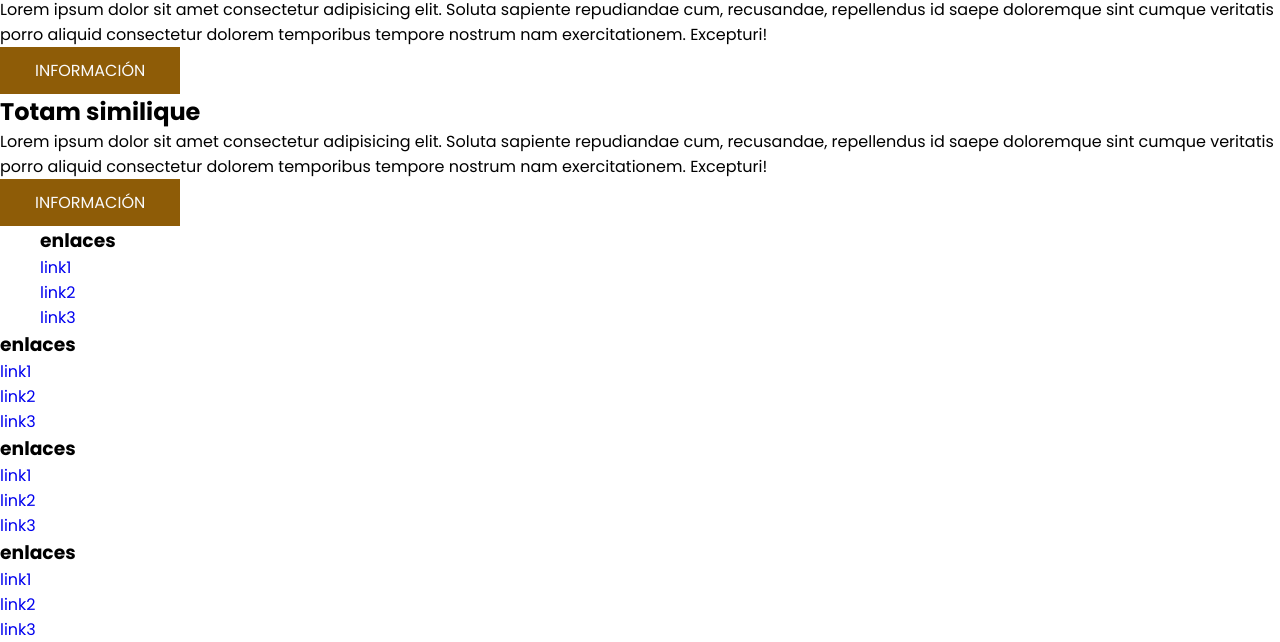
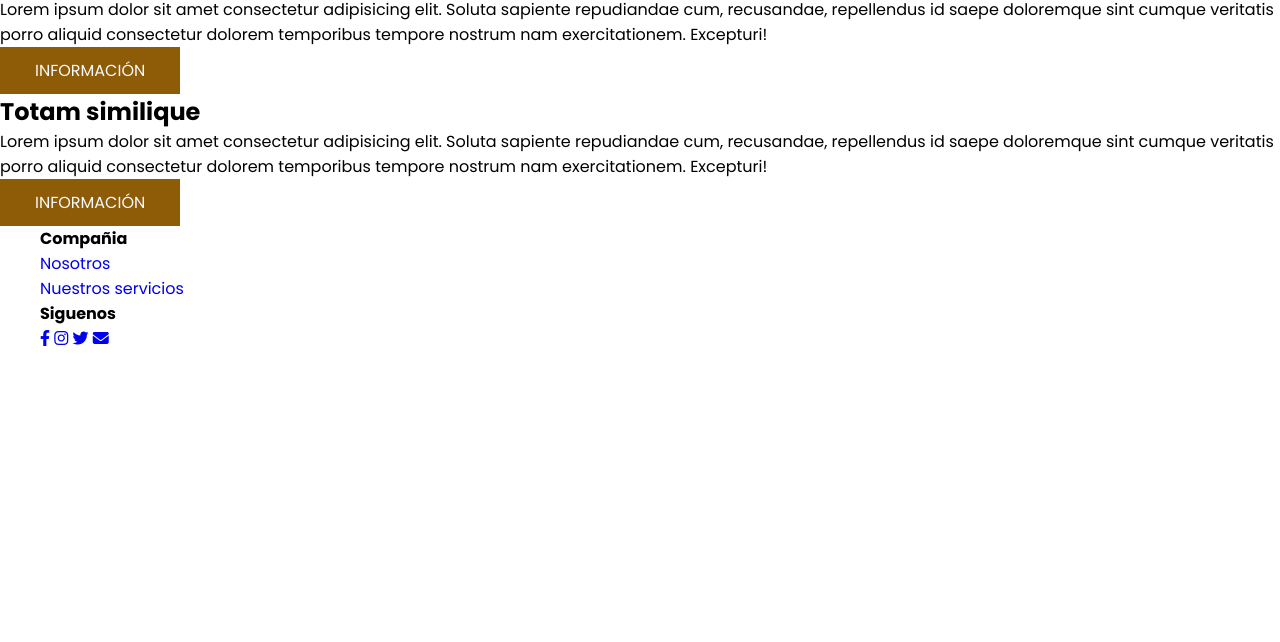
Before and after one commit to jga369/webYataros, a plain HTML site: page index.html in a window 1280 px wide. Shown: the part 2568-3210 px from the top of the page. After the commit the page ends 2919 px from the top, so only its background shows below. Drawn offline with Linux system fonts and the light colour scheme; a web font is replaced by a local one.

Commit message:
agregar iconos del footer

```diff
--- a/index.html
+++ b/index.html
@@ -5,6 +5,7 @@
     <meta http-equiv="X-UA-Compatible" content="IE=edge">
     <meta name="viewport" content="width=device-width, initial-scale=1.0">
     <link rel="stylesheet" href="style.css">
+    <link rel="stylesheet" href="https://cdnjs.cloudflare.com/ajax/libs/font-awesome/6.2.1/css/all.min.css">
     <title>Yataros Adventure</title>
 </head>
 <body>
@@ -107,41 +108,33 @@
     </section>
 
     <footer class="footer">
+        <div class="container">
 
-        <div class="footer-content container">
+            <div class="footer-row">
 
-            <div class="link"></div>
-            <h3>enlaces</h3>
-            <ul>
-                <li><a href="#">link1</a></li>
-                <li><a href="#">link2</a></li>
-                <li><a href="#">link3</a></li>
-            </ul>
-        </div>
-        <div class="link"></div>
-            <h3>enlaces</h3>
-            <ul>
-                <li><a href="#">link1</a></li>
-                <li><a href="#">link2</a></li>
-                <li><a href="#">link3</a></li>
-            </ul>
-        </div>
-        <div class="link"></div>
-            <h3>enlaces</h3>
-            <ul>
-                <li><a href="#">link1</a></li>
-                <li><a href="#">link2</a></li>
-                <li><a href="#">link3</a></li>
-            </ul>
-        </div>
-        <div class="link"></div>
-            <h3>enlaces</h3>
-            <ul>
-                <li><a href="#">link1</a></li>
-                <li><a href="#">link2</a></li>
-                <li><a href="#">link3</a></li>
-            </ul>
+                <div class="footer-links">
+
+                    <h4>Compañia</h4>
+                    <ul>
+                        <li><a href="#">Nosotros</a></li>
+                        <li><a href="#">Nuestros servicios</a></li>
+                    </ul>
+
+                </div>
+                <div class="footer-links">
+
+                    <h4>Siguenos</h4>
+                    <div class="social-link">
+                        <a href="#"><i class="fab fa-facebook-f"></i></a>
+                        <a href="#"><i class="fab fa-instagram"></i></a>
+                        <a href="#"><i class="fab fa-twitter"></i></a>
+                        <a href="#"><i class="fa-solid fa-envelope"></i></a>
+                    </div>
+
+                </div>
+            </div>
         </div>
     </footer>
 </body>
+
 </html>
```
